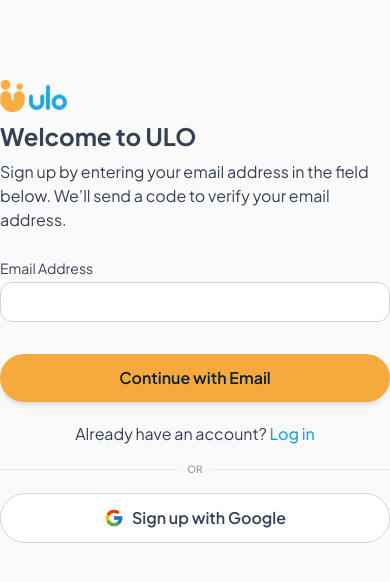
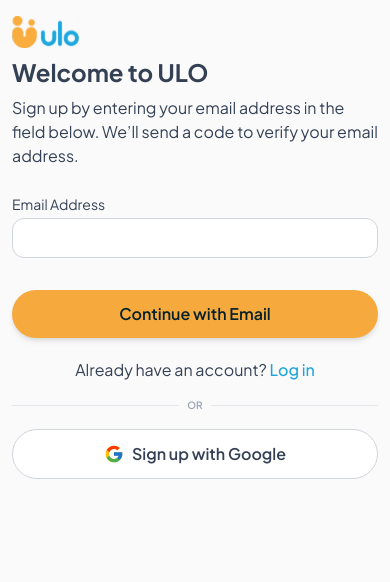
Before and after one commit to Ulohelps/ulo-helps-landing-page, a Next.js app: page /auth/register in a window 390 px wide. Shown: the top 582 px of the page. Built offline with nearby package versions, Linux system fonts and the light colour scheme.

Commit message:
responsiveness for signup page

```diff
--- a/app/auth/login/page.tsx
+++ b/app/auth/login/page.tsx
@@ -62,7 +62,7 @@ export default function LoginPage() {
   };
 
   return (
-    <div className="flex items-center flex-col md:flex-row justify-between gap-6 px-3 max-w-[1124px] mx-auto md:px-10 py-4  md:py-10 md:my-10 ">
+    <div className="flex items-center flex-col md:flex-row justify-between gap-6 px-3 max-w-[1124px] mx-auto md:px-10 py-4  md:py-10 md:my-20 ">
       <div className="bg-[#B4E1F3] hidden md:block h-[740px] w-full md:w-3/5 rounded-[24px]"></div>
       <div className="flex flex-col  w-full md:w-2/5  px-4">
         <div className="w-full gap-2">
--- a/features/register/index.tsx
+++ b/features/register/index.tsx
@@ -13,7 +13,7 @@ export default function Register() {
   const { step } = useAuthStore();
 
   return (
-    <div className="flex items-center flex-col md:flex-row justify-between gap-4 max-w-[1124px] max-h-[740px] mx-auto my-20">
+    <div className="flex items-center flex-col md:flex-row justify-between gap-4 max-w-[1124px] px-3 mx-auto md:px-10 py-4  md:py-10 md:my-20">
       <div className="bg-[#B4E1F3] hidden md:block h-[740px] w-full md:w-3/5 rounded-[24px]"></div>
       {step === 1 && <EmailVerification email={email} setEmail={setEmail} />}
       {step === 2 && <Verify email={email} />}
```
